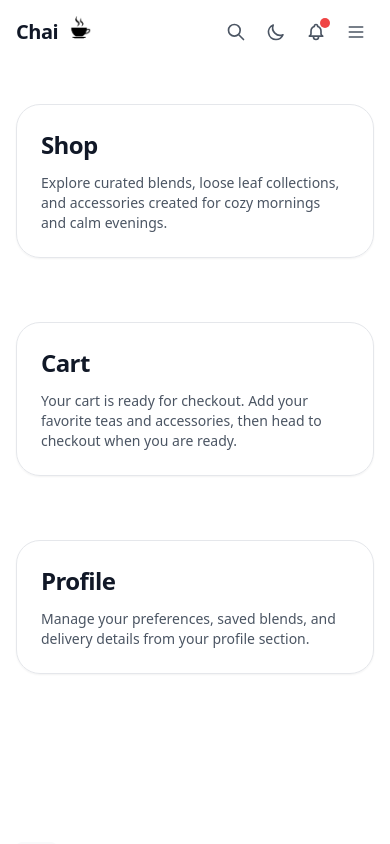
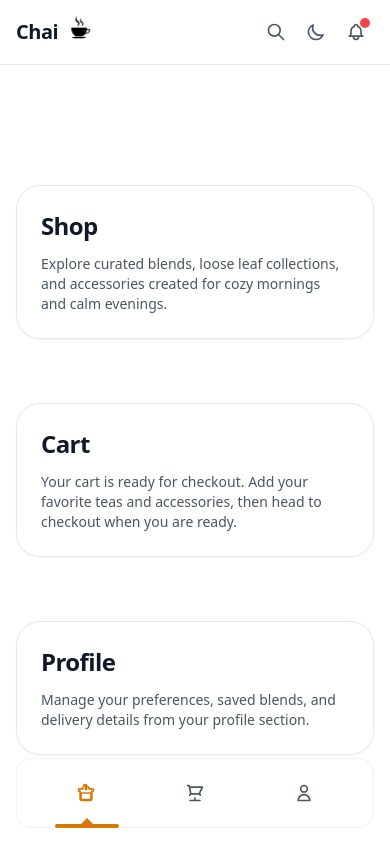
Before and after one commit to Dravis-Xam/chai, a React (Create React App) app: page / in a window 390 px wide. Shown: the top 844 px of the page. Built offline with nearby package versions, Linux system fonts and the light colour scheme; the HTML template or start-up script is replaced by a standard one.

Commit message:
polishing header and footer

```diff
--- a/src/components/footer.js
+++ b/src/components/footer.js
@@ -5,7 +5,7 @@ import { useTheme } from "../hooks/ThemeContext"
 
 export default function Footer() {
   const { isDarkMode } = useTheme()
-  const logo = isDarkMode ? chaiLight : chaiDark
+  const logo = !isDarkMode ? chaiLight : chaiDark
 
   return (
     <footer className="mt-16 bg-transparent text-gray-700 dark:text-gray-300">
@@ -13,10 +13,10 @@ export default function Footer() {
         <div className="grid grid-cols-1 md:grid-cols-3 gap-12">
           <div className="space-y-4">
             <div className="flex items-center gap-3">
-              <div className="rounded-md bg-gray-50 dark:bg-gray-900 p-1">
+              <h3 className="text-lg font-semibold">Chai</h3>
+              <div className="rounded-md">
                 <img src={logo} alt="Chai logo" className="h-10 w-auto" />
               </div>
-              <h3 className="text-lg font-semibold">Chai</h3>
             </div>
             <p className="text-sm text-gray-600 dark:text-gray-400">Curated blends and accessories for cozy mornings.</p>
             <div className="mt-2 text-sm space-y-1">
--- a/src/components/header.js
+++ b/src/components/header.js
@@ -4,9 +4,21 @@ import chaiLight from "../assets/chai_logo_light.png"
 import { useTheme } from "../hooks/ThemeContext"
 
 const navItems = [
-  { name: 'Shop', href: '#shop' },
-  { name: 'Cart', href: '#cart' },
-  { name: 'Profile', href: '#profile' },
+  { name: 'Shop', href: '#shop', icon: (
+    <svg className="h-5 w-5" fill="none" stroke="currentColor" viewBox="0 0 24 24">
+      <path strokeLinecap="round" strokeLinejoin="round" strokeWidth={2} d="M20 7h-4.18A3 3 0 0013 4.18V4a2 2 0 10-4 0v.18A3 3 0 008.18 7H4a1 1 0 00-1 1v1a1 1 0 001 1h1v9a2 2 0 002 2h10a2 2 0 002-2v-9h1a1 1 0 001-1V8a1 1 0 00-1-1zm-8-2a1 1 0 110-2 1 1 0 010 2zm0 3a1 1 0 110-2 1 1 0 010 2zm-6 4h12v8H6v-8z" />
+    </svg>
+  )},
+  { name: 'Cart', href: '#cart', icon: (
+    <svg className="h-5 w-5" fill="none" stroke="currentColor" viewBox="0 0 24 24">
+      <path strokeLinecap="round" strokeLinejoin="round" strokeWidth={2} d="M3 3h2l.4 2M7 13h10l4-8H5.4M7 13L5.4 5M7 13l-1.5 1.5M17 13l1.5 1.5M9 21h6M12 18v3M6 21h3M15 21h3" />
+    </svg>
+  )},
+  { name: 'Profile', href: '#profile', icon: (
+    <svg className="h-5 w-5" fill="none" stroke="currentColor" viewBox="0 0 24 24">
+      <path strokeLinecap="round" strokeLinejoin="round" strokeWidth={2} d="M16 7a4 4 0 11-8 0 4 4 0 018 0zM12 14a7 7 0 00-7 7h14a7 7 0 00-7-7z" />
+    </svg>
+  )},
 ]
 
 const sampleSearchItems = [
@@ -25,7 +37,12 @@ export default function Header() {
   const [isScrolled, setIsScrolled] = useState(false)
   const [mobileMenuOpen, setMobileMenuOpen] = useState(false)
   const [showNotifications, setShowNotifications] = useState(false)
+  const [activeNav, setActiveNav] = useState('#shop')
+  const [hoveredNav, setHoveredNav] = useState(null)
+  const [indicatorStyle, setIndicatorStyle] = useState({ left: 0, width: 0 })
+  const navRef = useRef(null)
   const dropdownRef = useRef(null)
+  const buttonRefs = useRef({})
 
   useEffect(() => {
     const handleScroll = () => {
@@ -57,6 +74,32 @@ export default function Header() {
     return () => window.removeEventListener('keydown', handleKeydown)
   }, [])
 
+  // Replace Intersection Observer with manual scroll logic
+  useEffect(() => {
+    const goToTop = document.getElementById("shop");
+    const goToBottom = document.getElementById("profile");
+
+    if (goToTop && goToBottom) {
+      const handleTopClick = () => {
+        goToBottom.scrollIntoView({ behavior: "smooth", block: "center" });
+        setActiveNav('#profile');
+      };
+
+      const handleBottomClick = () => {
+        goToTop.scrollIntoView({ behavior: "smooth", block: "center" });
+        setActiveNav('#shop');
+      };
+
+      goToBottom.addEventListener("click", handleTopClick);
+      goToTop.addEventListener("click", handleBottomClick);
+
+      return () => {
+        goToBottom.removeEventListener("click", handleTopClick);
+        goToTop.removeEventListener("click", handleBottomClick);
+      };
+    }
+  }, []);
+
   const filteredSearchItems = sampleSearchItems.filter((item) =>
     item.toLowerCase().includes(searchTerm.toLowerCase())
   )
@@ -68,6 +111,7 @@ export default function Header() {
       targetElement.scrollIntoView({ behavior: 'smooth', block: 'center' })
     }
     setMobileMenuOpen(false)
+    setActiveNav(href)
   }
 
   const handleSearchSelect = (item) => {
@@ -75,36 +119,65 @@ export default function Header() {
     setIsSearchOpen(false)
   }
 
+  // Update indicator position when active nav changes
+  useEffect(() => {
+    const updateIndicatorPosition = () => {
+      const activeButton = buttonRefs.current[activeNav]
+      if (activeButton && navRef.current) {
+        const buttonRect = activeButton.getBoundingClientRect()
+        const navRect = navRef.current.getBoundingClientRect()
+        setIndicatorStyle({
+          left: buttonRect.left - navRect.left + (buttonRect.width / 2) - 32,
+          width: 64
+        })
+      }
+    }
+    updateIndicatorPosition()
+  }, [activeNav])
+
   return (
-    <header className={`sticky top-0 z-50 w-full transition-all duration-300 ${isScrolled ? 'pt-2 px-2' : ''}`}>
-      <div
-        className={`mx-auto w-full transition-all duration-300 ${
+    <>
+      {/* Top Header */}
+      <header className={`sticky top-0 z-40 w-full transition-all duration-300 ${
+        isScrolled ? 'pt-2 px-2' : ''
+      }`}>
+        <div className={`mx-auto w-full transition-all duration-300 ${
           isScrolled
-            ? 'max-w-6xl rounded-2xl shadow-lg backdrop-blur-xl bg-white/0 dark:bg-gray-950/0'
-            : 'bg-transparent dark:bg-transparent backdrop-blur-sm'
-        }`}
-      >
+            ? 'max-w-6xl rounded-2xl shadow-lg backdrop-blur-xl bg-white/80 dark:bg-gray-950/80'
+            : 'border-b border-gray-200 dark:border-gray-800 bg-white/95 dark:bg-gray-950/95 backdrop-blur-sm'
+        }`}>
           <div className="flex h-16 items-center justify-between px-4 sm:px-6 lg:px-8">
+            {/* Logo Section */}
             <div className="flex items-center gap-2 shrink-0">
               <span className="text-xl font-semibold tracking-tight text-gray-900 dark:text-white">
                 Chai
               </span>
-            <img src={!isDarkMode ? chaiLight : chaiDark} alt="Chai Logo" className="h-8 w-auto sm:h-10" />
+              <img
+                src={!isDarkMode ? chaiLight : chaiDark}
+                alt="Chai Logo"
+                className="h-8 w-auto sm:h-10"
+              />
             </div>
 
+            {/* Center Navigation - Normal nav links */}
             <nav className="hidden md:flex items-center gap-1">
               {navItems.map((item) => (
                 <button
                   key={item.name}
                   type="button"
                   onClick={() => handleNavClick(item.href)}
-                className="rounded-lg px-3 py-2 text-sm font-medium text-gray-700 dark:text-gray-300 transition-colors hover:bg-gray-100 dark:hover:bg-gray-800 hover:text-gray-900 dark:hover:text-white"
+                  className={`rounded-lg px-4 py-2 text-sm font-medium transition-all duration-200 flex items-center gap-2 ${
+                    activeNav === item.href
+                      ? 'text-amber-600 dark:text-amber-500 bg-amber-50 dark:bg-amber-950/50'
+                      : 'text-gray-700 dark:text-gray-300 hover:bg-gray-100 dark:hover:bg-gray-800 hover:text-gray-900 dark:hover:text-white'
+                  }`}
                 >
-                {item.name}
+                  <span>{item.name}</span>
                 </button>
               ))}
             </nav>
 
+            {/* Right Section */}
             <div className="relative flex items-center gap-1 sm:gap-2">
               <div className="flex items-center gap-1 sm:gap-2">
                 {!isSearchOpen ? (
@@ -135,7 +208,7 @@ export default function Header() {
                       <button
                         type="button"
                         onClick={() => setSearchTerm('')}
-                      className="rounded-lg p-2 text-gray-500 dark:text-gray-400 hover:bg-gray-100 dark:hover:bg-gray-800 hover:text-gray-700 dark:hover:text-gray-300"
+                        className="rounded-lg p-2 text-gray-500 dark:text-gray-400 hover:bg-gray-100 dark:hover:bg-gray-800"
                         aria-label="Clear search"
                       >
                         <svg className="h-4 w-4" fill="none" stroke="currentColor" viewBox="0 0 24 24">
@@ -195,20 +268,20 @@ export default function Header() {
                 </button>
 
                 {showNotifications && (
-                <div className="absolute right-0 top-full z-20 mt-2 w-72 overflow-hidden rounded-3xl border border-gray-200 dark:border-gray-800 bg-white dark:bg-gray-950 shadow-xl">
+                  <div className="absolute right-0 top-full z-20 mt-2 w-72 overflow-hidden rounded-2xl border border-gray-200 dark:border-gray-800 bg-white/95 dark:bg-gray-950/95 backdrop-blur-sm shadow-xl">
                     <div className="border-b border-gray-100 dark:border-gray-800 px-4 py-3">
                       <p className="text-sm font-semibold text-gray-900 dark:text-white">Notifications</p>
                     </div>
                     <div className="space-y-2 px-4 py-3">
-                    <div className="rounded-2xl bg-gray-50 dark:bg-gray-900 p-3 text-sm text-gray-700 dark:text-gray-300">
+                      <div className="rounded-xl bg-gray-50/80 dark:bg-gray-900/80 p-3 text-sm text-gray-700 dark:text-gray-300">
                         <p className="font-medium">New blend dropped</p>
                         <p className="mt-1">Try our limited edition Rose Chai.</p>
                       </div>
-                    <div className="rounded-2xl bg-gray-50 dark:bg-gray-900 p-3 text-sm text-gray-700 dark:text-gray-300">
+                      <div className="rounded-xl bg-gray-50/80 dark:bg-gray-900/80 p-3 text-sm text-gray-700 dark:text-gray-300">
                         <p className="font-medium">Cart reminder</p>
                         <p className="mt-1">You have 2 items waiting in your cart.</p>
                       </div>
-                    <div className="rounded-2xl bg-gray-50 dark:bg-gray-900 p-3 text-sm text-gray-700 dark:text-gray-300">
+                      <div className="rounded-xl bg-gray-50/80 dark:bg-gray-900/80 p-3 text-sm text-gray-700 dark:text-gray-300">
                         <p className="font-medium">Profile tip</p>
                         <p className="mt-1">Update your preferences to get fresh recommendations.</p>
                       </div>
@@ -216,22 +289,11 @@ export default function Header() {
                   </div>
                 )}
               </div>
-
-            <button
-              type="button"
-              onClick={() => setMobileMenuOpen((current) => !current)}
-              className="rounded-lg p-2 text-gray-600 dark:text-gray-400 hover:bg-gray-100 dark:hover:bg-gray-800 md:hidden"
-              aria-label="Toggle mobile menu"
-              aria-expanded={mobileMenuOpen}
-            >
-              <svg className="h-5 w-5" fill="none" stroke="currentColor" viewBox="0 0 24 24">
-                <path strokeLinecap="round" strokeLinejoin="round" strokeWidth={2} d="M4 6h16M4 12h16M4 18h16" />
-              </svg>
-            </button>
             </div>
 
+            {/* Search Results Dropdown */}
             {isSearchOpen && (
-            <div className="absolute right-0 top-full z-10 mt-2 w-full max-w-md rounded-3xl border border-gray-200 dark:border-gray-800 bg-white dark:bg-gray-950 text-sm shadow-xl md:right-2">
+              <div className="absolute right-0 top-full mt-2 z-10 w-full max-w-md rounded-2xl border border-gray-200 dark:border-gray-800 bg-white/95 dark:bg-gray-950/95 backdrop-blur-sm text-sm shadow-xl md:right-2">
                 <div className="space-y-2 px-4 py-4">
                   {searchTerm ? (
                     filteredSearchItems.length > 0 ? (
@@ -240,18 +302,18 @@ export default function Header() {
                           key={item}
                           type="button"
                           onClick={() => handleSearchSelect(item)}
-                        className="w-full rounded-2xl px-3 py-2 text-left text-sm text-gray-700 dark:text-gray-300 transition-colors hover:bg-gray-100 dark:hover:bg-gray-800"
+                          className="w-full rounded-xl px-3 py-2 text-left text-sm text-gray-700 dark:text-gray-300 transition-colors hover:bg-gray-100 dark:hover:bg-gray-800"
                         >
                           {item}
                         </button>
                       ))
                     ) : (
-                    <p className="rounded-2xl border border-dashed border-gray-300 dark:border-gray-700 px-3 py-4 text-sm text-gray-500 dark:text-gray-400">
+                      <p className="rounded-xl border border-dashed border-gray-300 dark:border-gray-700 px-3 py-4 text-sm text-gray-500 dark:text-gray-400">
                         No matches found. Try another flavor.
                       </p>
                     )
                   ) : (
-                  <p className="rounded-2xl border border-dashed border-gray-300 dark:border-gray-700 px-3 py-4 text-sm text-gray-500 dark:text-gray-400">
+                    <p className="rounded-xl border border-dashed border-gray-300 dark:border-gray-700 px-3 py-4 text-sm text-gray-500 dark:text-gray-400">
                       Search our shop by name, blend, or item.
                     </p>
                   )}
@@ -259,24 +321,72 @@ export default function Header() {
               </div>
             )}
           </div>
+        </div>
+      </header>
 
-        {mobileMenuOpen && (
-          <div className="md:hidden border-t border-gray-100 dark:border-gray-800 bg-white dark:bg-gray-950 px-4 py-4 shadow-lg">
-            <div className="flex flex-col gap-2">
+      {/* Bottom Navigation Bar - Only visible on mobile */}
+      <div className="fixed bottom-0 left-0 right-0 z-50 pb-4 px-4 pointer-events-none md:hidden">
+        <nav
+          ref={navRef}
+          className={`relative max-w-md mx-auto rounded-2xl backdrop-blur-xl transition-all duration-300 pointer-events-auto overflow-visible
+            ${isDarkMode
+              ? 'bg-black/40 hover:bg-black/60 border border-white/10'
+              : 'bg-white/40 hover:bg-white/60 border border-black/5'
+            }`}
+        >
+          <div className="flex items-center justify-around gap-1 px-4 py-3">
             {navItems.map((item) => (
+              <div key={item.name} className="relative">
                 <button
-                  key={item.name}
+                  ref={(el) => {
+                    if (el) buttonRefs.current[item.href] = el
+                  }}
                   type="button"
                   onClick={() => handleNavClick(item.href)}
-                  className="rounded-2xl px-4 py-3 text-left text-sm font-medium text-gray-700 dark:text-gray-300 transition-colors hover:bg-gray-100 dark:hover:bg-gray-800"
+                  onMouseEnter={() => setHoveredNav(item.name)}
+                  onMouseLeave={() => setHoveredNav(null)}
+                  className={`relative rounded-lg p-3 transition-all duration-200 group ${
+                    activeNav === item.href
+                      ? 'text-amber-600 dark:text-amber-500'
+                      : 'text-gray-600 dark:text-gray-400 hover:text-gray-900 dark:hover:text-white'
+                  }`}
+                  aria-label={item.name}
                 >
+                  {item.icon}
+
+                  {/* Tooltip on hover */}
+                  {hoveredNav === item.name && (
+                    <span className="absolute -top-10 left-1/2 transform -translate-x-1/2 whitespace-nowrap rounded-lg bg-gray-900 dark:bg-gray-800 px-2 py-1 text-xs text-white shadow-lg animate-fadeIn">
                       {item.name}
+                    </span>
+                  )}
                 </button>
+              </div>
             ))}
           </div>
+
+          {/* Sliding Indicator - Bottom underline with pointer pointing UP */}
+          <div
+            className="absolute transition-all duration-300 ease-out"
+            style={{
+              left: indicatorStyle.left,
+              width: indicatorStyle.width,
+              bottom: '-1px',
+              transform: 'translateX(0)'
+            }}
+          >
+            <div className="flex flex-col items-center">
+              <svg className="w-4 h-2 text-amber-600 dark:text-amber-500" fill="currentColor" viewBox="0 0 24 12">
+                <path d="M12 0L0 12h24L12 0z" />
+              </svg>
+              <div className="w-full h-1 bg-amber-600 dark:bg-amber-500 rounded-full -mt-0.5"></div>
             </div>
-        )}
           </div>
-    </header>
+        </nav>
+      </div>
+
+      {/* Add padding at bottom for mobile only */}
+      <div className="pb-20 md:pb-0" />
+    </>
   )
 }
```
Lines whose indentation alone changed are shown as unchanged.
